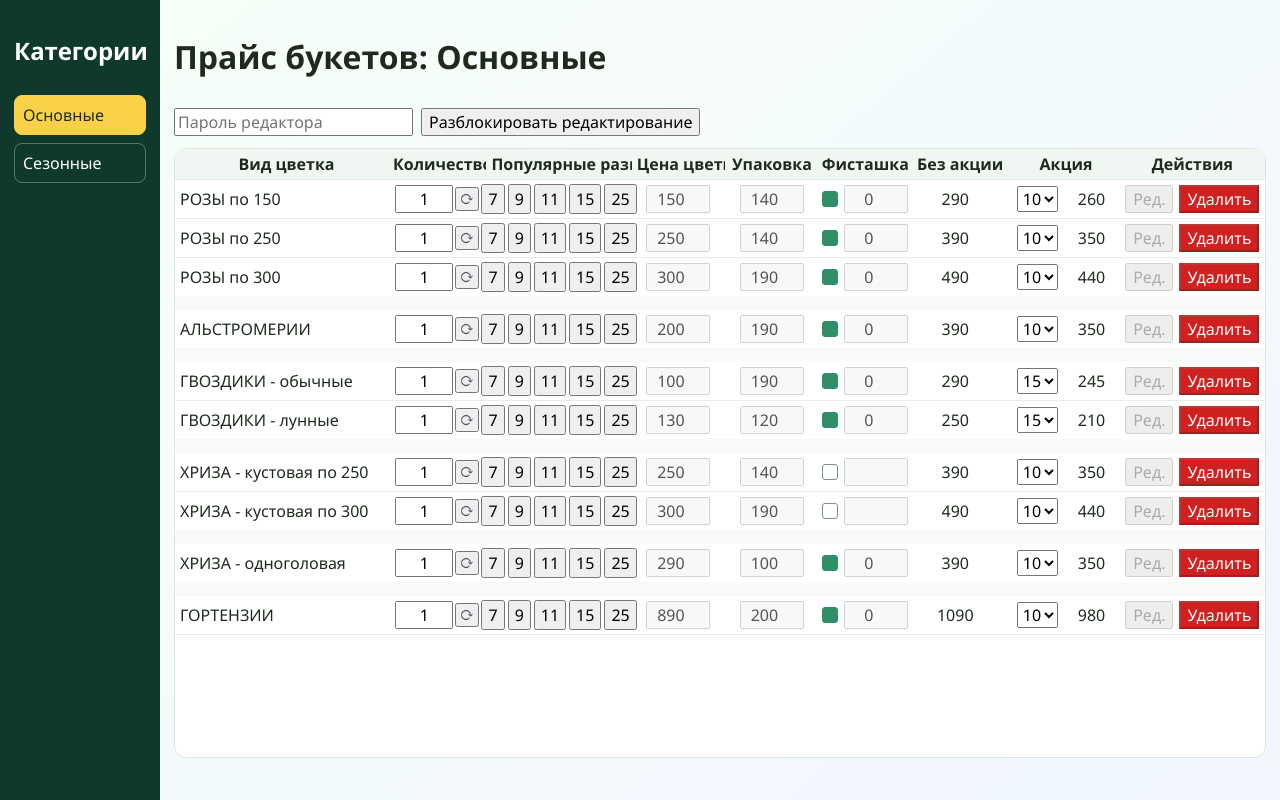
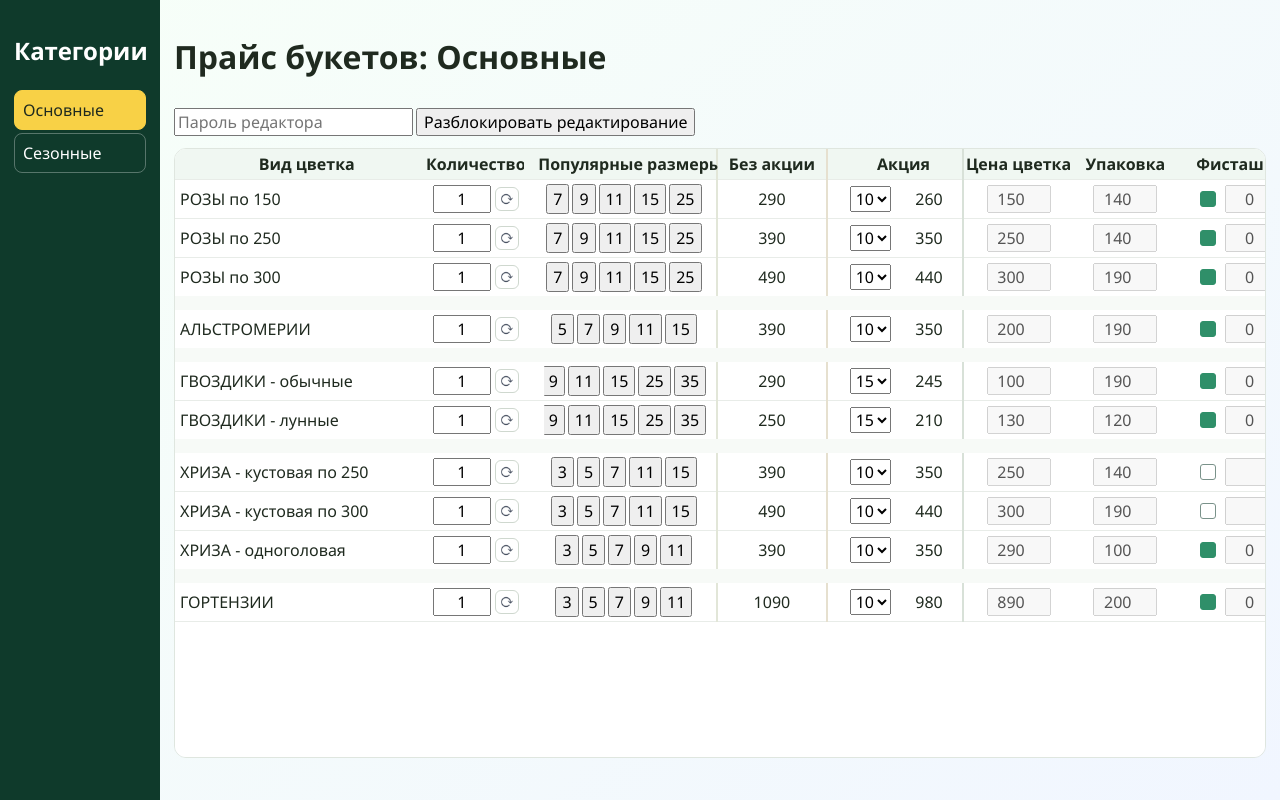
Before and after one commit to alizelect/flowers_baza, a Vue app: page / in a window 1280 px wide. Built offline with nearby package versions, Linux system fonts and the light colour scheme.

Commit message:
Update flower sizes and table layout

```diff
--- a/src/App.vue
+++ b/src/App.vue
@@ -24,17 +24,20 @@ const CHRYZA_SINGLE_ID = 'd30dc4f7-bba6-4ca5-88bf-11bb46dca6de'
 const CHRYZA_BUSH_300_ID = '6aab0f2f-8d6e-42b7-a23e-c140b3563db3'
 
 const MAIN_ORDER = [
-  'розы по 150',
-  'розы по 250',
-  'розы по 300',
-  'альстромерии',
-  'гвоздики - обычные',
-  'гвоздики - лунные',
-  'хриза - кустовая по 250',
-  'хриза - кустовая по 300',
-  'хриза - одноголовая',
-  'гортензии',
+  'РОЗЫ по 150',
+  'РОЗЫ по 250',
+  'РОЗЫ по 300',
+  'АЛЬСТРОМЕРИИ',
+  'ГВОЗДИКИ - обычные',
+  'ГВОЗДИКИ - лунные',
+  'ХРИЗА - кустовая по 250',
+  'ХРИЗА - кустовая по 300',
+  'ХРИЗА - одноголовая',
+  'ГОРТЕНЗИИ',
+
 ]
+
+const MAIN_ORDER_INDEX = new Map(MAIN_ORDER.map((name, index) => [name, index]))
 
 const ROSE_150_PISTACHIO_QTY_BY_ODD = [
   0, 0, 0, 2, 2, 2, 3, 3, 3, 3,
@@ -220,11 +223,10 @@ const visibleRows = computed(() => {
   const bySection = store.filteredBySection
   return [...bySection].sort((a, b) => {
     if (store.activeSection === 'osnovnye') {
-      const ai = MAIN_ORDER.indexOf(a.flowerName.toLowerCase())
-      const bi = MAIN_ORDER.indexOf(b.flowerName.toLowerCase())
-      const an = ai === -1 ? Number.MAX_SAFE_INTEGER : ai
-      const bn = bi === -1 ? Number.MAX_SAFE_INTEGER : bi
-      return an - bn
+      const ai = MAIN_ORDER_INDEX.get(a.flowerName.trim()) ?? Number.MAX_SAFE_INTEGER
+      const bi = MAIN_ORDER_INDEX.get(b.flowerName.trim()) ?? Number.MAX_SAFE_INTEGER
+      if (ai !== bi) return ai - bi
+      return a.flowerName.localeCompare(b.flowerName, 'ru')
     }
     return a.flowerName.localeCompare(b.flowerName, 'ru')
   })
@@ -247,6 +249,9 @@ function isGroupStart(item: FlowerItem, index: number): boolean {
   }
   const previous = visibleRows.value[index - 1]
   if (!previous) {
+    return false
+  }
+  if (isChryzaBush300(previous) && isChryzaSingle(item)) {
     return false
   }
   return getFlowerGroup(previous) !== getFlowerGroup(item)
@@ -295,7 +300,7 @@ function isRose300(item: FlowerItem): boolean {
 
 function isAlstroemerii(item: FlowerItem): boolean {
   const name = item.flowerName.trim().toLowerCase()
-  return name.includes('альстромер')
+  return name.includes('альстромерии')
 }
 
 function isCarnationCommon(item: FlowerItem): boolean {
@@ -310,7 +315,7 @@ function isCarnationMoon(item: FlowerItem): boolean {
 
 function isPeonies(item: FlowerItem): boolean {
   const name = item.flowerName.trim().toLowerCase()
-  return name.includes('пион') || name.includes('рџрёрѕрн')
+  return name.includes('пионы')
 }
 
 function isTulips(item: FlowerItem): boolean {
@@ -319,7 +324,7 @@ function isTulips(item: FlowerItem): boolean {
 
 function isHydrangea(item: FlowerItem): boolean {
   const name = item.flowerName.trim().toLowerCase()
-  return name.includes('гортенз')
+  return name.includes('гортензии')
 }
 
 function isChryzaSingle(item: FlowerItem): boolean {
@@ -530,23 +535,23 @@ onMounted(async () => {
             <col style="width: 9%" />
             <col style="width: 14%" />
             <col style="width: 9%" />
+            <col style="width: 11%" />
             <col style="width: 9%" />
             <col style="width: 9%" />
             <col style="width: 9%" />
-            <col style="width: 11%" />
-            <col style="width: 14%" />
+            <col v-if="store.unlocked" style="width: 14%" />
           </colgroup>
           <thead>
             <tr>
               <th>Вид цветка</th>
               <th>Количество</th>
-              <th>Популярные размеры</th>
-              <th>Цена цветка</th>
+              <th><span class="popular-sizes-title">Популярные размеры</span></th>
+              <th class="offer-divider">Без акции</th>
+              <th class="promo-divider">Акция</th>
+              <th class="price-divider">Цена цветка</th>
               <th>Упаковка</th>
               <th>Фисташка</th>
-              <th>Без акции</th>
-              <th>Акция</th>
-              <th>Действия</th>
+              <th v-if="store.unlocked">Действия</th>
             </tr>
           </thead>
           <tbody>
@@ -563,7 +568,7 @@ onMounted(async () => {
                     :value="getQty(item)"
                     @change="chooseQty(item, Number(($event.target as HTMLInputElement).value))"
                   />
-                  <button class="qty-reset" type="button" aria-label="����� �� 1" @click="resetQty(item)">
+                  <button class="qty-reset" type="button" aria-label="сброс на 1" @click="resetQty(item)">
                     <img class="qty-reset-icon" :src="resetIcon" alt="" />
                   </button>
                 </div>
@@ -580,7 +585,21 @@ onMounted(async () => {
                   </button>
                 </div>
               </td>
-              <td>
+              <td class="offer-divider" :class="{ 'price-strong': activeRowId === item.id }">{{ formatPrice(calcWithoutPromoForRow(item, getQty(item))) }}</td>
+              <td class="promo-divider">
+                <div class="promo-col">
+                  <select
+                    class="center-input"
+                    :value="item.discountPercent"
+                    @change="store.patchFlower(item.id, { discountPercent: Number(($event.target as HTMLSelectElement).value), isPromoEnabled: true })"
+                  >
+                    <option :value="10">10</option>
+                    <option :value="15">15</option>
+                  </select>
+                  <span class="center-cell" :class="{ 'price-strong': activeRowId === item.id }">{{ formatPrice(calcWithPromoForRow({ ...item, isPromoEnabled: true }, getQty(item))) }}</span>
+                </div>
+              </td>
+              <td class="price-divider">
                 <input
                   class="short-input center-input"
                   :disabled="!store.unlocked"
@@ -618,22 +637,7 @@ onMounted(async () => {
                   />
                 </div>
               </td>
-
-              <td :class="{ 'price-strong': activeRowId === item.id }">{{ formatPrice(calcWithoutPromoForRow(item, getQty(item))) }}</td>
-              <td>
-                <div class="promo-col">
-                  <select
-                    class="center-input"
-                    :value="item.discountPercent"
-                    @change="store.patchFlower(item.id, { discountPercent: Number(($event.target as HTMLSelectElement).value), isPromoEnabled: true })"
-                  >
-                    <option :value="10">10</option>
-                    <option :value="15">15</option>
-                  </select>
-                  <span class="center-cell" :class="{ 'price-strong': activeRowId === item.id }">{{ formatPrice(calcWithPromoForRow({ ...item, isPromoEnabled: true }, getQty(item))) }}</span>
-                </div>
-              </td>
-              <td>
+              <td v-if="store.unlocked">
                 <div class="row-actions">
                   <button :disabled="!store.unlocked" @click="openEdit(item)">Ред.</button>
                   <button :disabled="!store.unlocked" class="danger" @click="store.deleteFlower(item.id)">Удалить</button>
@@ -641,7 +645,7 @@ onMounted(async () => {
               </td>
             </tr>
             <tr v-if="!visibleRows.length">
-              <td colspan="9" class="empty">Записей нет в этой категории</td>
+              <td :colspan="store.unlocked ? 9 : 8" class="empty">Записей нет в этой категории</td>
             </tr>
           </tbody>
         </table>
--- a/src/stores/flowers.js
+++ b/src/stores/flowers.js
@@ -6,6 +6,13 @@ import { fetchWikimediaImage, getPlaceholderImage } from '../utils/wikimedia';
 const LOCAL_STORAGE_KEY = 'flowers-baza-fallback';
 const ACTIVE_SECTION_KEY = 'flowers-baza-active-section';
 const PROJECT_JSON_PATH = `${import.meta.env.BASE_URL}data/flowers.json`;
+const HYDRANGEA_ID = '49771275-f9ae-4bd3-9fe6-d42bda7b5dfd';
+const CHRYZA_SINGLE_ID = 'd30dc4f7-bba6-4ca5-88bf-11bb46dca6de';
+const CARNATION_COMMON_ID = 'e44cee36-55f1-4532-8ab3-9d60ea7175dc';
+const CARNATION_MOON_ID = 'ff7772fb-f770-4702-8963-f717440d617c';
+const CHRYZA_BUSH_250_ID = '72e51316-081c-46c8-8be2-86871bd63ec1';
+const CHRYZA_BUSH_300_ID = '6aab0f2f-8d6e-42b7-a23e-c140b3563db3';
+const ALSTROMERII_ID = 'd9821a47-a022-4147-a88e-4857ed43deb9';
 function isSectionKey(value) {
     return value === 'osnovnye' || value === 'sezonnye';
 }
@@ -17,9 +24,20 @@ function hasFallbackData() {
     return !!localStorage.getItem(LOCAL_STORAGE_KEY);
 }
 function normalizeItem(item) {
+    const popularSizes = item.id === HYDRANGEA_ID
+        ? [3, 5, 7, 9, 11]
+        : item.id === CHRYZA_SINGLE_ID
+            ? [3, 5, 7, 9, 11]
+            : item.id === CARNATION_COMMON_ID || item.id === CARNATION_MOON_ID
+                ? [9, 11, 15, 25, 35]
+                : item.id === CHRYZA_BUSH_250_ID || item.id === CHRYZA_BUSH_300_ID
+                    ? [3, 5, 7, 11, 15]
+                    : item.id === ALSTROMERII_ID
+                        ? [5, 7, 9, 11, 15]
+                        : item.popularSizes?.length ? item.popularSizes.map((s) => Number(s)) : [...DEFAULT_SIZES];
     return {
         ...item,
-        popularSizes: item.popularSizes?.length ? item.popularSizes.map((s) => Number(s)) : [...DEFAULT_SIZES],
+        popularSizes,
         unitPrice: Number(item.unitPrice) || 0,
         packagingPrice: Number(item.packagingPrice) || 0,
         pistachioQty: Number(item.pistachioQty) || 0,
```
Also changed, not shown: data/flowers.json (+22 -22 lines), src/App.vue.js (+94 -54 lines), src/stores/flowers.ts (+20 -1 lines), src/style.css.
